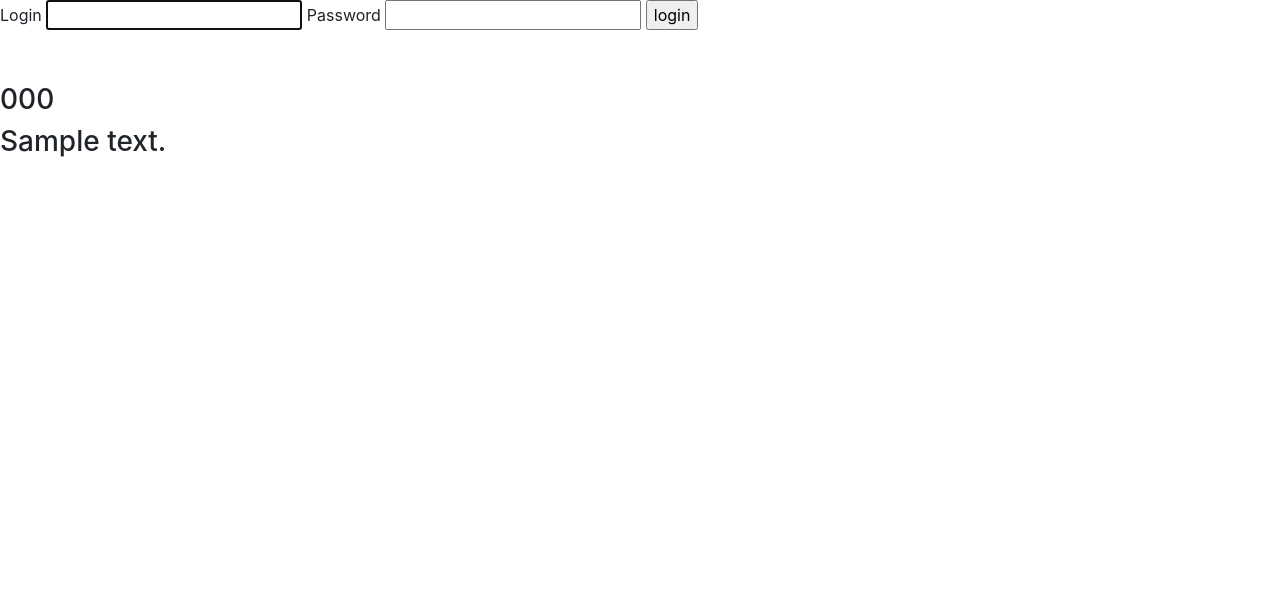
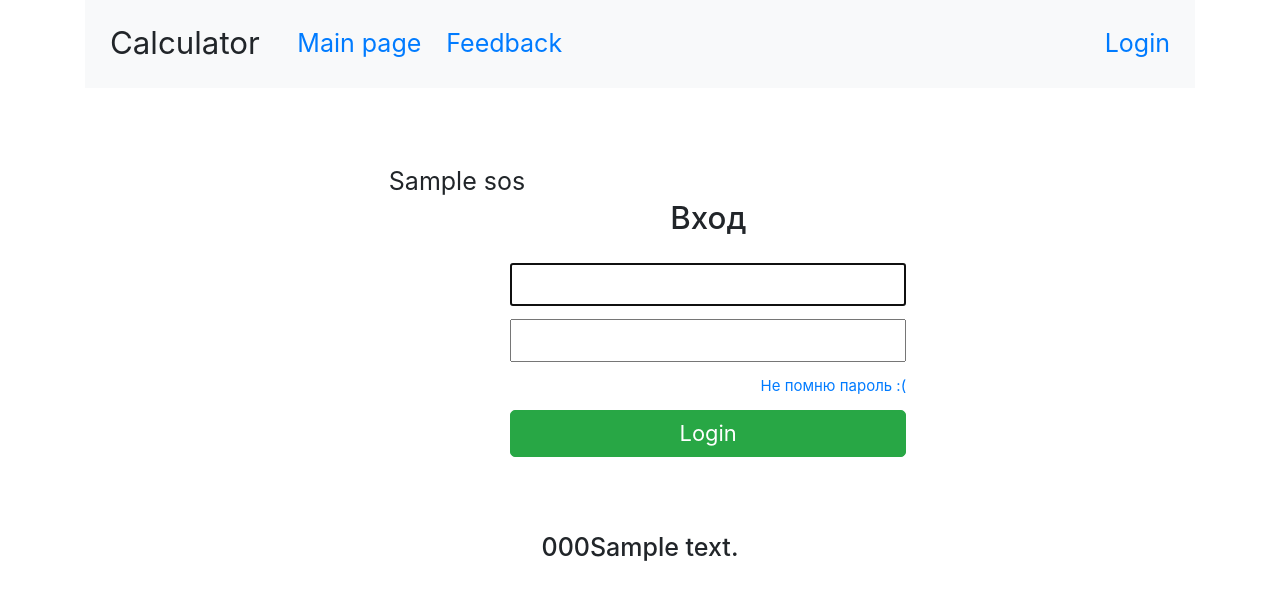
Before and after one commit to Zefordd/Calculator, a Python web app: template templates/auth/login.html in a window 1280 px wide. Shown: the top 600 px of the page. Run offline with Jinja, Linux system fonts and the light colour scheme; the template is opened without the code that fills it: most values are stand-ins (such as "Sample title", 1, 10 or a date in 2020); some libraries are stand-ins or nearby versions.

Commit message:
Сделан интерфейс логина

```diff
--- /dev/null
+++ b/static/css/login.css
@@ -0,0 +1,2 @@
+
+* { font-size: 25px }
--- a/templates/auth/login.html
+++ b/templates/auth/login.html
@@ -1,26 +1,88 @@
 {% extends 'base.html' %}
 
-{% block content %}
-
-<head>
-    <meta charset='UTF-8'>
-    <title>Login</title>
-    <link rel="stylesheet" href="https://stackpath.bootstrapcdn.com/bootstrap/4.2.1/css/bootstrap.min.css" integrity="sha384-GJzZqFGwb1QTTN6wy59ffF1BuGJpLSa9DkKMp0DgiMDm4iYMj70gZWKYbI706tWS" crossorigin="anonymous">
-</head>
-<body>
-
-<form action="/login" method="post" accept-charset="utf-8" enctype="application/x-www-form-urlencoded">
-    <label for="login">Login</label>
-    <input id="login" name="login" type="text" value="" autofocus>
-    <label for="password">Password</label>
-    <input id="password" name="password" type="password" value="">
-    <input type="submit" value="login">
-</form>
-<br><br>
-
-<h3>{{ exception }}</h2>
-
-<h3>{{ last_visit }}</h5>
+{% block title %}
+    login
+{% endblock %}
 
 
+{% block head %}
+<head> <link href="{{ static('css/login.css') }}" rel="stylesheet"> </head>
+
+<div class="container">
+    <nav class="navbar navbar-expand-md navbar-default bg-light">
+        <div class="navbar-header">
+                <a class="navbar-brand">Calculator</a>
+        </div>
+
+                <ul class="navbar-nav  mr-auto">
+                <li class="nav-item">
+                    <a class="nav-link" href="/">Main page</a>
+                </li>
+                <li class="nav-item">
+                    <a class="nav-link" href="/feedback">Feedback</a>
+                </li>
+                </ul>
+
+                <ul class="navbar-nav navbar-right ">
+                    {% if not user %}
+                        <li><a href="/login">Login</a></li>
+                    {% endif %}
+
+                    {% if user %}
+                        <form class="form-inline">
+                            <li class="nav-item">User: {{ user }}</li>&nbsp;
+                            <li class="nav-item">
+                                <a href="/logout" class=>Logout</a>
+                            </li>
+                        </form>
+                    {% endif %}
+                </ul>
+
+    </nav>
+</div>
 {% endblock %}
+
+{% block content %}
+<div class="container" id="login">
+    <div class="row pt-5 d-flex justify-content-center">
+            {{ sos }}
+        <form action="/login" method="post" accept-charset="utf-8" enctype="application/x-www-form-urlencoded">
+            <div class="row pt-4 d-flex justify-content-center">
+                    <h5>Вход</h5>
+            </div>
+
+            <div class="row pt-2 d-flex justify-content-center">
+                <input id="login" name="login" type="text" value="" autofocus>
+            </div>
+
+            <div class="row pt-2 d-flex justify-content-center">
+                <input id="password" name="password" type="password" value="">
+            </div>
+
+            <div class="row pt-2 d-flex justify-content-end" v-on:click="show_password = true">
+                    <a href="##" style="font-size: 15px">Не помню пароль :(</a>
+            </div>
+
+ <!--            <div class="row pt-2" v-if="show_password">
+                <h6>Ваш логин: admin</h6>
+            </div>
+
+            <div class="row pt-2" v-if="show_password">
+                <h6>Ваш пароль: admin</h6>
+            </div> -->
+
+            <div class="row pt-2 d-flex justify-content-center">
+                <input type="submit" value="Login" class="btn btn-success btn-sm btn-block">
+            </div>
+        </form>
+    </div>
+
+
+
+    <div class="row pt-5 justify-content-center">
+        <h6>{{ exception }}</h6>
+        <h6>{{ last_visit }}</h6>
+    </div>
+
+</div>
+{% endblock %}
```
